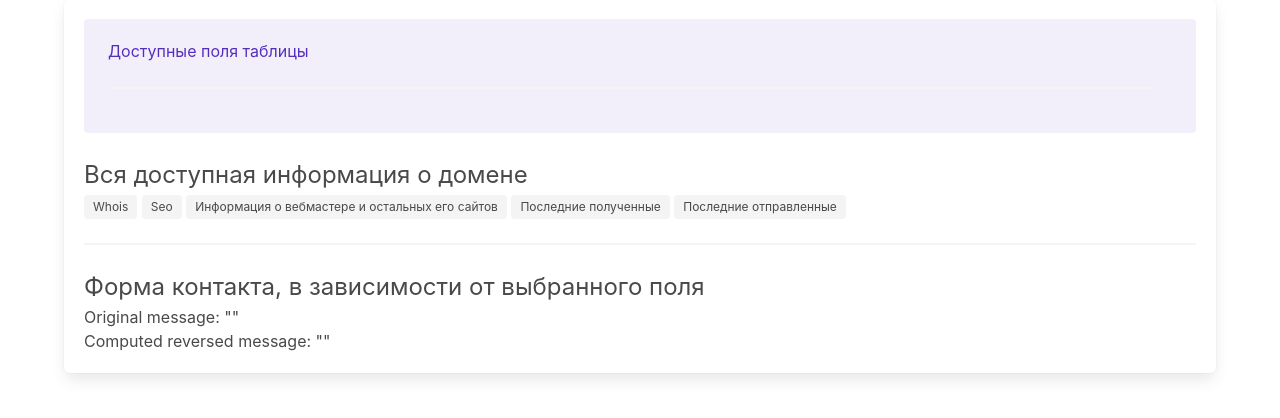
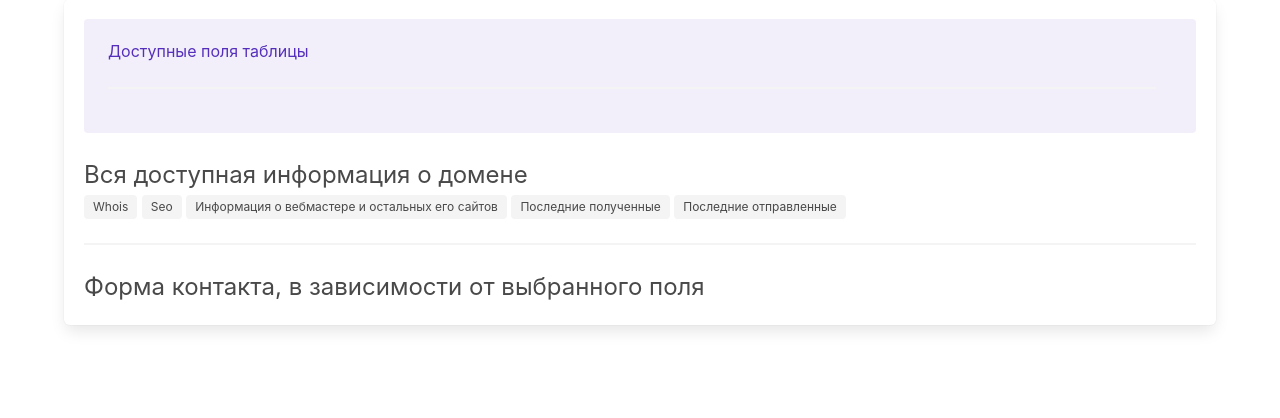
Before and after one commit to tiit-learn/webmaster_helper, a Flask app: template web_app/templates/sites/contact.html in a window 1280 px wide. Shown: the part 165-583 px from the top of the page. Run offline with Flask 2, Linux system fonts and the light colour scheme; the template is opened without the code that fills it, so the values that code supplies are empty; some libraries are stand-ins or nearby versions.

Commit message:
Fixing code

```diff
--- a/web_app/templates/sites/contact.html
+++ b/web_app/templates/sites/contact.html
@@ -21,25 +21,8 @@
 <hr>
 <h2 class="is-size-4">Форма контакта, в зависимости от выбранного поля</h2>
 
-<div id="example">
-  <p>Original message: "{{ message }}"</p>
-  <p>Computed reversed message: "{{ reversedMessage }}"</p>
-</div>
+<script>
 
-<script>
-var vm = new Vue({
-  el: '#example',
-  data: {
-    message: 'Hello'
-  },
-  computed: {
-    // a computed getter
-    reversedMessage: function () {
-      // `this` points to the vm instance
-      return this.message.split('').reverse().join('')
-    }
-  }
-})
 </script>
 
 {% endblock %}
```
